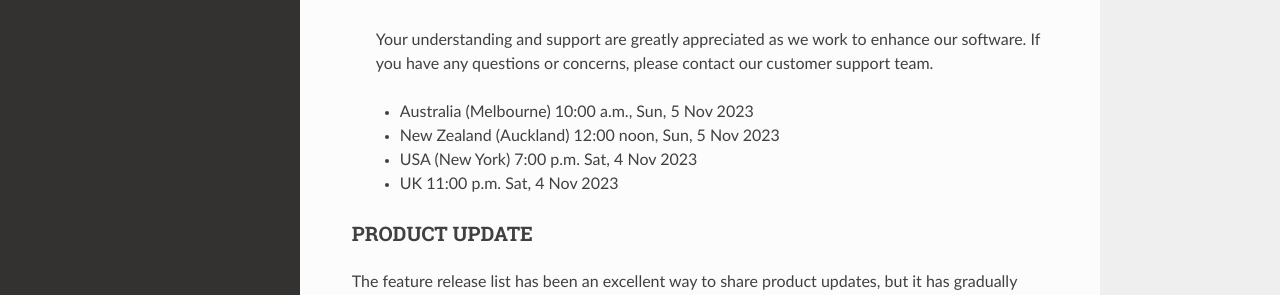
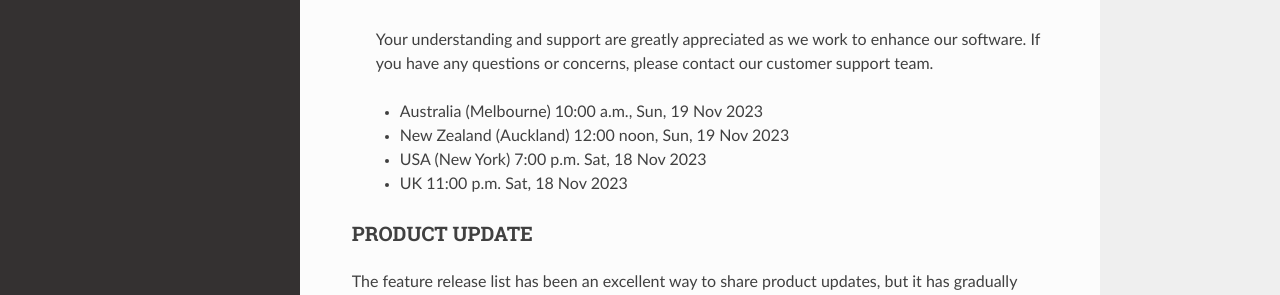
Before and after one commit to DeskDirector/docs, an MkDocs documentation site: the page built from docs/_contents/admin/home/announcement.md, in a window 1280 px wide and 1205 px high. Shown: the part 191-486 px from the top of the window. Built offline with MkDocs 1.6.1, drawn with Linux system fonts in a browser that asks for light colours; nearby versions of some CDN libraries; old or Windows-style settings are respelled for this version of MkDocs.

Commit message:
Update announcement.md

```diff
--- a/docs/_contents/admin/home/announcement.md
+++ b/docs/_contents/admin/home/announcement.md
@@ -2,10 +2,10 @@
 >
 > Your understanding and support are greatly appreciated as we work to enhance our software. If you have any questions or concerns, please contact our customer support team.
 >
-> * Australia (Melbourne) 10:00 a.m., Sun, 5 Nov 2023
-> * New Zealand (Auckland) 12:00 noon, Sun, 5 Nov 2023
-> * USA (New York) 7:00 p.m. Sat, 4 Nov 2023
-> * UK 11:00 p.m. Sat, 4 Nov 2023
+> * Australia (Melbourne) 10:00 a.m., Sun, 19 Nov 2023
+> * New Zealand (Auckland) 12:00 noon, Sun, 19 Nov 2023
+> * USA (New York) 7:00 p.m. Sat, 18 Nov 2023
+> * UK 11:00 p.m. Sat, 18 Nov 2023
 
 ### PRODUCT UPDATE
 
```
